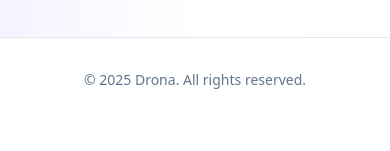
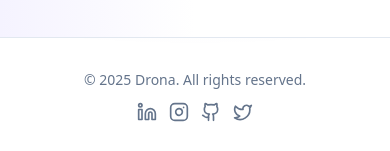
Before and after one commit to spotternaik/Portfolio, a React (Vite) app: page / in a window 390 px wide. Shown: the part 3483-3634 px from the top of the page. Before the commit the page ends 3605 px from the top, so only its background shows below. Built offline with nearby package versions, Linux system fonts and the light colour scheme.

Commit message:
Add Socials component
cgen-1df90372fe03447e811bd15cc508c2d0

```diff
--- /dev/null
+++ b/client/components/Socials.tsx
@@ -0,0 +1,27 @@
+import { Linkedin, Instagram, Github, Twitter } from "lucide-react";
+
+export const SOCIALS = {
+  linkedin: "https://www.linkedin.com/in/drona-l",
+  instagram: "https://www.instagram.com/spotter_naik/",
+  github: "https://github.com/Dronanaik",
+  twitter: "https://x.com/drona_l",
+};
+
+export default function Socials({ className = "" }: { className?: string }) {
+  return (
+    <div className={`flex items-center gap-3 ${className}`}>
+      <a href={SOCIALS.linkedin} target="_blank" rel="noopener noreferrer" aria-label="LinkedIn" className="text-muted-foreground hover:text-foreground">
+        <Linkedin className="h-5 w-5" />
+      </a>
+      <a href={SOCIALS.instagram} target="_blank" rel="noopener noreferrer" aria-label="Instagram" className="text-muted-foreground hover:text-foreground">
+        <Instagram className="h-5 w-5" />
+      </a>
+      <a href={SOCIALS.github} target="_blank" rel="noopener noreferrer" aria-label="GitHub" className="text-muted-foreground hover:text-foreground">
+        <Github className="h-5 w-5" />
+      </a>
+      <a href={SOCIALS.twitter} target="_blank" rel="noopener noreferrer" aria-label="X (Twitter)" className="text-muted-foreground hover:text-foreground">
+        <Twitter className="h-5 w-5" />
+      </a>
+    </div>
+  );
+}
--- a/client/pages/Index.tsx
+++ b/client/pages/Index.tsx
@@ -6,6 +6,7 @@ import { cn } from "@/lib/utils";
 import { ABOUT, HOBBIES, NAME, PROJECTS, ROLE, PROFILE_IMAGE } from "@/data/portfolio";
 import ProjectCard from "@/components/ProjectCard";
 import HobbyCard from "@/components/HobbyCard";
+import Socials from "@/components/Socials";
 
 function Section({ id, title, children, theme = 'default' }: { id: string; title: string; children: React.ReactNode; theme?: 'default' | 'indigo' | 'slate' | 'teal' | 'rose' | 'violet' }) {
   const themeMap: Record<string, string> = {
@@ -156,6 +157,9 @@ function Header() {
             </Link>
           ))}
         </nav>
+        <div className="hidden md:flex items-center gap-4">
+          <Socials />
+        </div>
         <div className="md:hidden">
           <Link to="#projects">
             <Button size="sm">Projects</Button>
@@ -224,8 +228,11 @@ function EducationCard({
 function Footer() {
   return (
     <footer className="border-t py-8">
-      <div className="container text-center text-sm text-muted-foreground">
-        © {new Date().getFullYear()} {NAME}. All rights reserved.
+      <div className="container flex flex-col items-center gap-3 md:flex-row md:justify-between md:items-center text-sm text-muted-foreground">
+        <div>© {new Date().getFullYear()} {NAME}. All rights reserved.</div>
+        <div>
+          <Socials />
+        </div>
       </div>
     </footer>
   );
```
